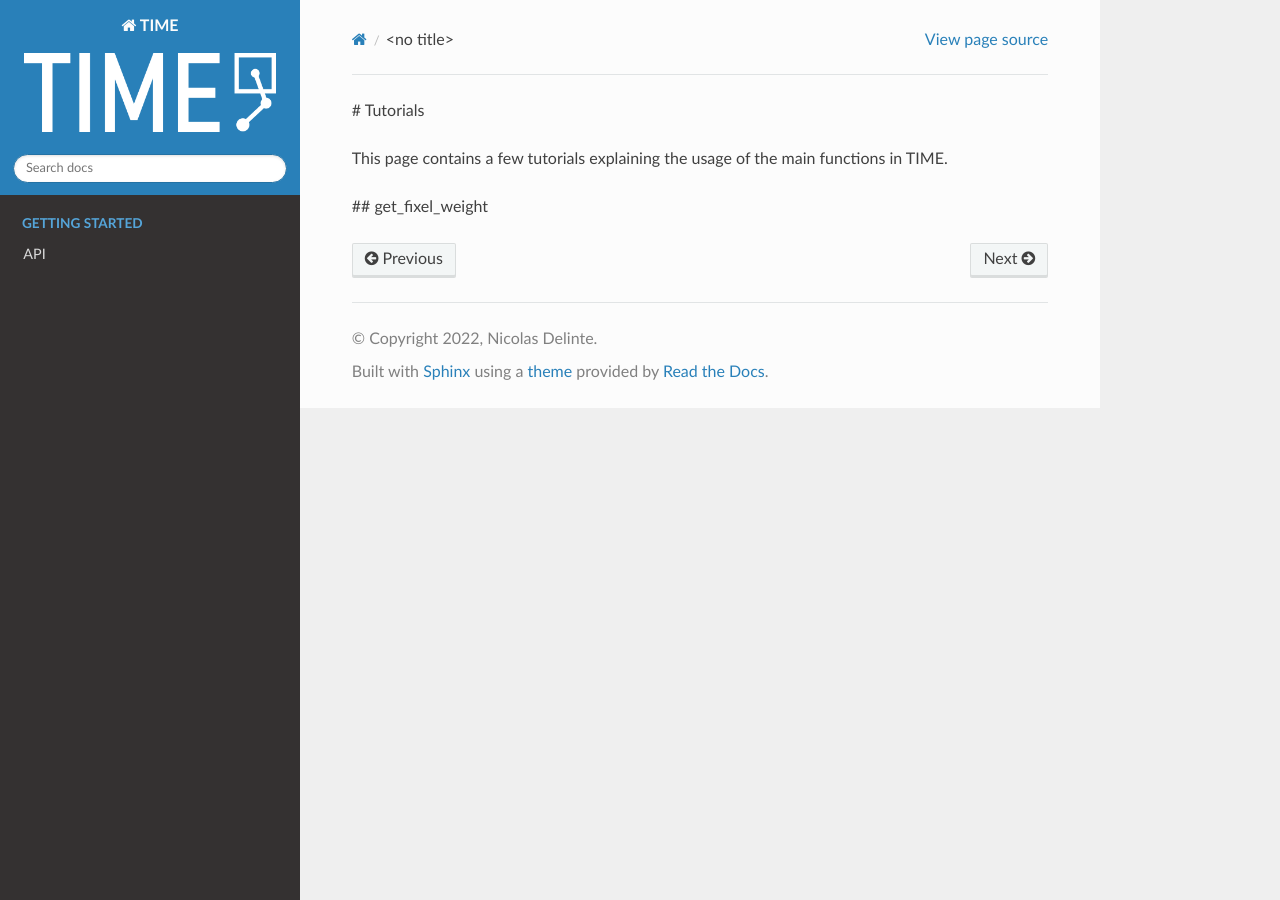
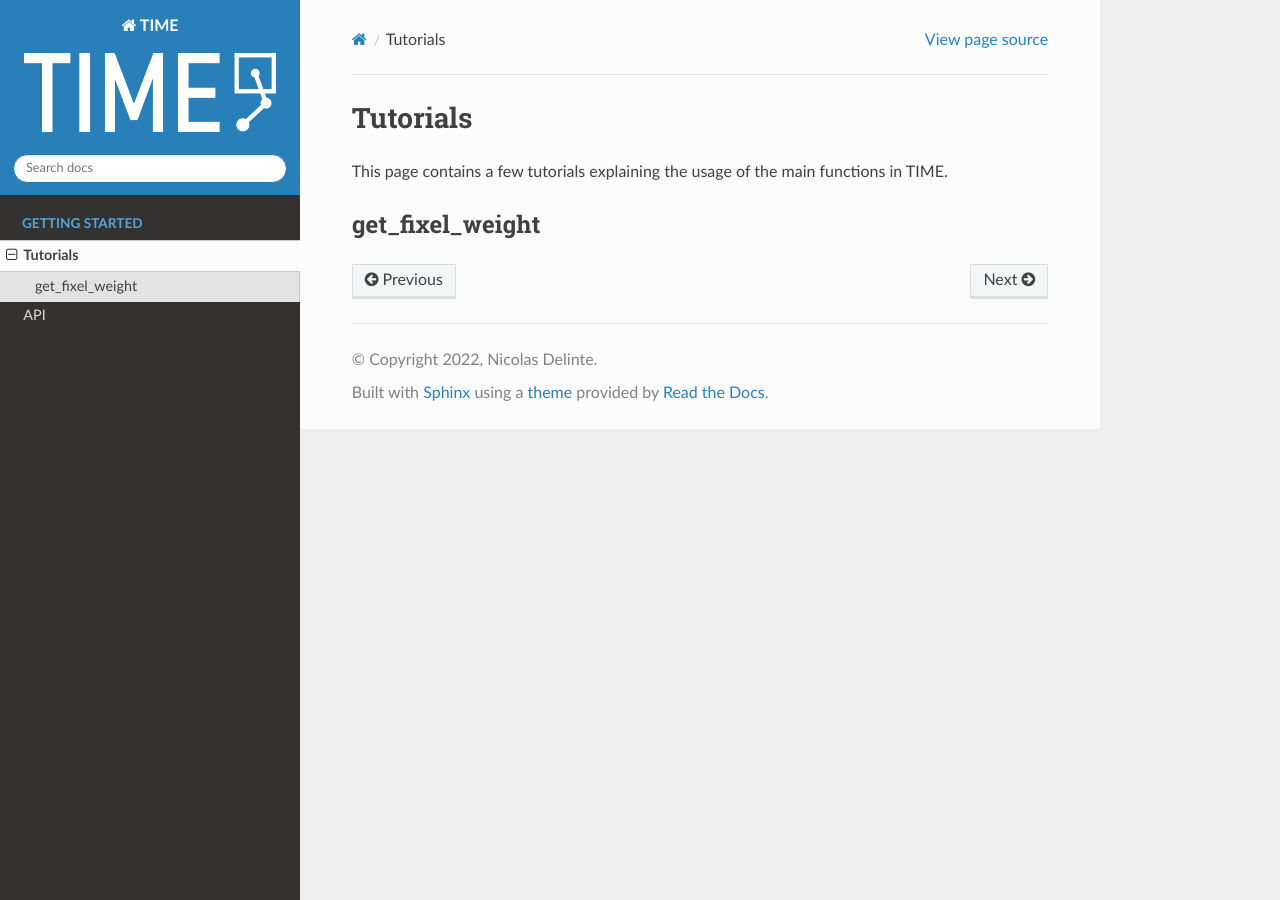
Before and after one commit to DelinteNicolas/UNRAVEL, a Sphinx documentation site: the page built from docs/tutorials.rst, in a window 1280 px wide. Built offline with Sphinx 7.4.7 and the Read the Docs theme 2.0.0, drawn with Linux system fonts in a browser that asks for light colours.

Commit message:
Added tutorial to docs

```diff
--- a/docs/tutorials.rst
+++ b/docs/tutorials.rst
@@ -1,5 +1,7 @@
-# Tutorials
+Tutorials
+============
 
 This page contains a few tutorials explaining the usage of the main functions in TIME.
 
-## get_fixel_weight
+get_fixel_weight
+----------------
```
